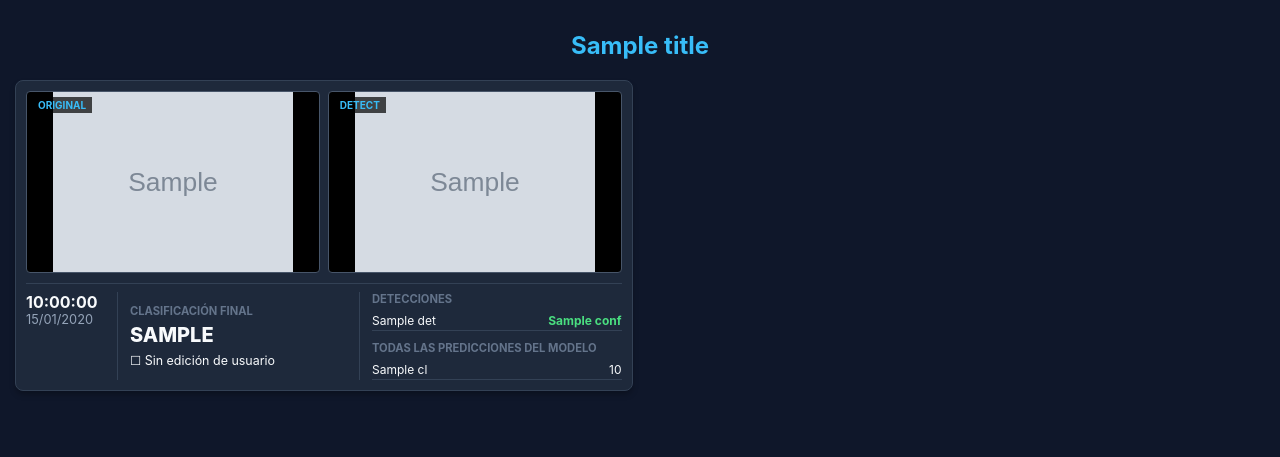
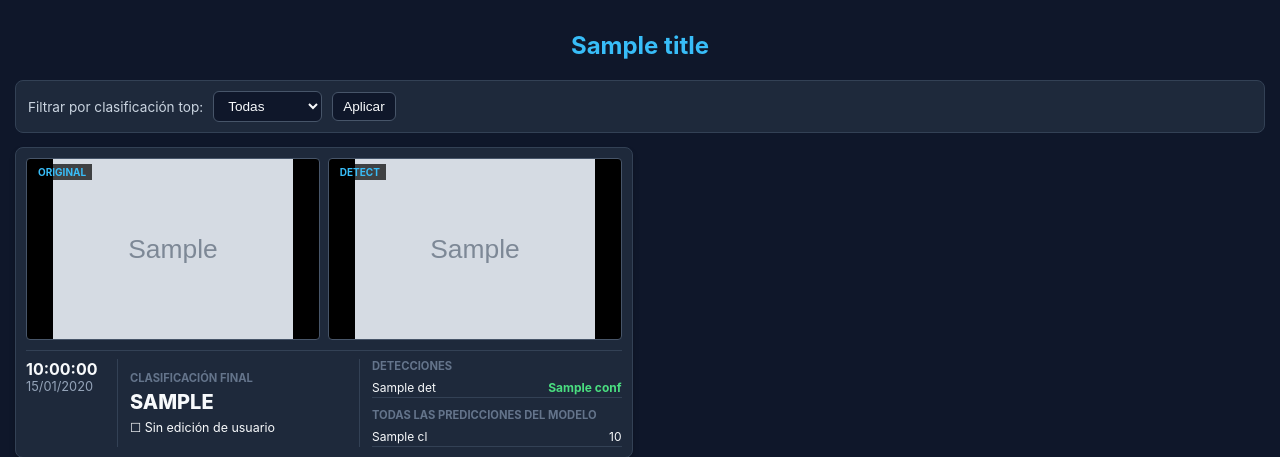
Before and after one commit to fabcontigiani/server-capstone-project, a Django app: template monitor/templates/home.html in a window 1280 px wide. Shown: the top 457 px of the page. Run offline with Django 5.2, Linux system fonts and the light colour scheme; the template is opened without the code that fills it: most values are stand-ins (such as "Sample title", 1, 10 or a date in 2020); grey boxes marked "Sample" are stand-in pictures.

Commit message:
feat: Implement top classification filter in home page and enhance UI for better user experience

```diff
--- a/monitor/templates/home.html
+++ b/monitor/templates/home.html
@@ -10,6 +10,22 @@
 </head>
 <body>
     <h1>{{ title }}</h1>
+
+    <form method="get" class="filter-bar">
+        <label for="top_classification">Filtrar por clasificación top:</label>
+        <select id="top_classification" name="top_classification">
+            <option value="">Todas</option>
+            {% for cls in available_top_classifications %}
+                <option value="{{ cls }}" {% if selected_top_classification == cls %}selected{% endif %}>
+                    {{ cls }}
+                </option>
+            {% endfor %}
+        </select>
+        <button type="submit">Aplicar</button>
+        {% if selected_top_classification %}
+            <a href="{% url 'home' %}" class="clear-filter">Limpiar</a>
+        {% endif %}
+    </form>
 
     <div class="dashboard-grid">
         {% for entry in image_entries %}
@@ -76,7 +92,12 @@
                     </div>
                 </div>
             </div>
-        </div> {% endfor %}
+        </div>
+        {% empty %}
+        <div class="event-card">
+            <div style="color:#94a3b8;">No hay imágenes para el filtro seleccionado.</div>
+        </div>
+        {% endfor %}
     </div>
 </body>
 </html>
--- a/static/home.css
+++ b/static/home.css
@@ -12,6 +12,47 @@ h1 {
     font-size: 1.5rem;
     margin-bottom: 20px;
     color: #38bdf8;
+}
+
+.filter-bar {
+    max-width: 1400px;
+    margin: 0 auto 14px auto;
+    display: flex;
+    align-items: center;
+    gap: 10px;
+    background: #1e293b;
+    border: 1px solid #334155;
+    border-radius: 8px;
+    padding: 10px 12px;
+}
+
+.filter-bar label {
+    font-size: 0.85rem;
+    color: #cbd5e1;
+}
+
+.filter-bar select,
+.filter-bar button {
+    background: #0f172a;
+    color: #f8fafc;
+    border: 1px solid #475569;
+    border-radius: 6px;
+    padding: 6px 10px;
+    font-size: 0.85rem;
+}
+
+.filter-bar button {
+    cursor: pointer;
+}
+
+.clear-filter {
+    color: #93c5fd;
+    text-decoration: none;
+    font-size: 0.85rem;
+}
+
+.clear-filter:hover {
+    text-decoration: underline;
 }
 
 /* Contenedor Principal: 2 columnas para ver 4 tarjetas en poco espacio */
@@ -178,4 +219,7 @@ h1 {
 /* Ajuste para móviles: 1 sola columna si la pantalla es pequeña */
 @media (max-width: 1000px) {
     .dashboard-grid { grid-template-columns: 1fr; }
+    .filter-bar {
+        flex-wrap: wrap;
+    }
 }
```
Also changed, not shown: monitor/views.py (+22 -2 lines).
